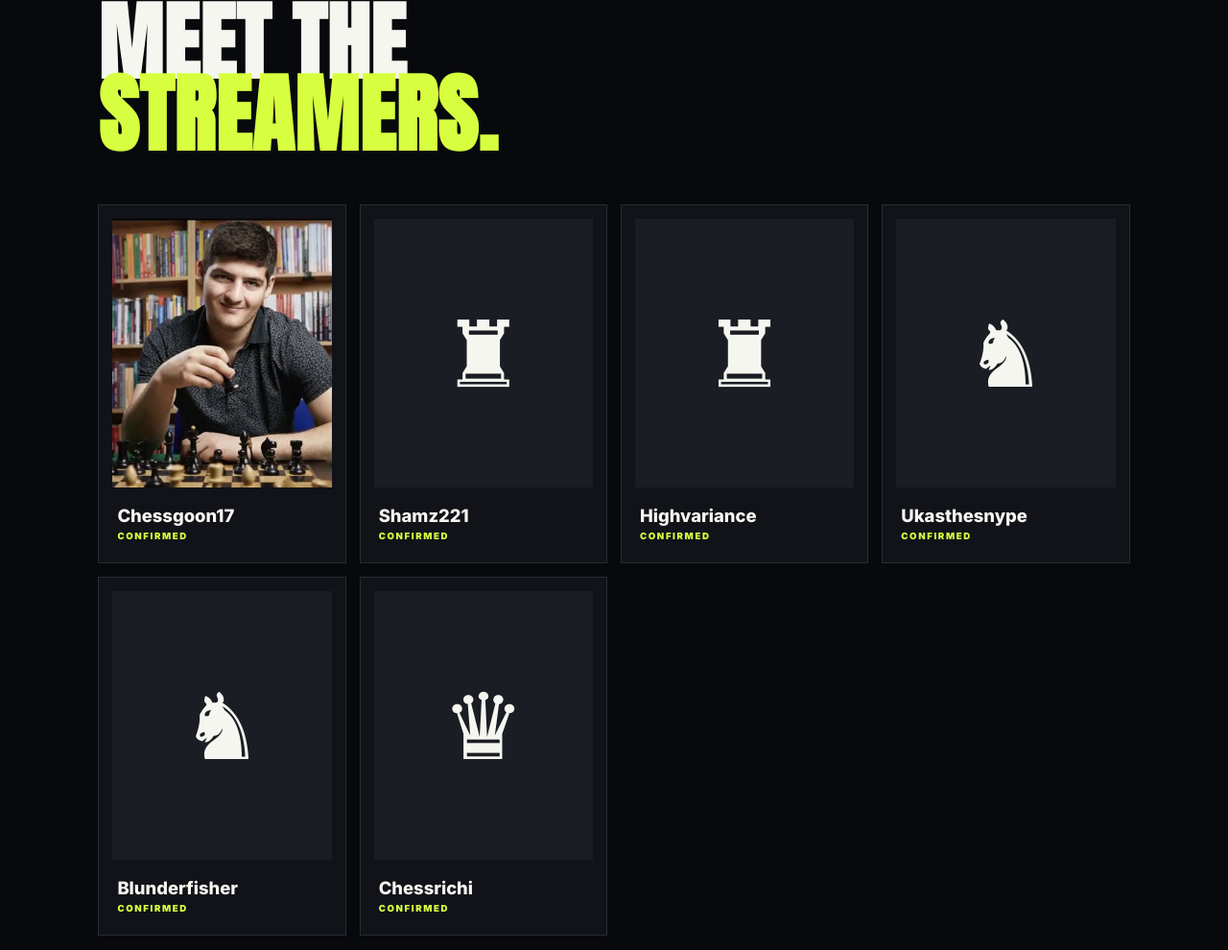
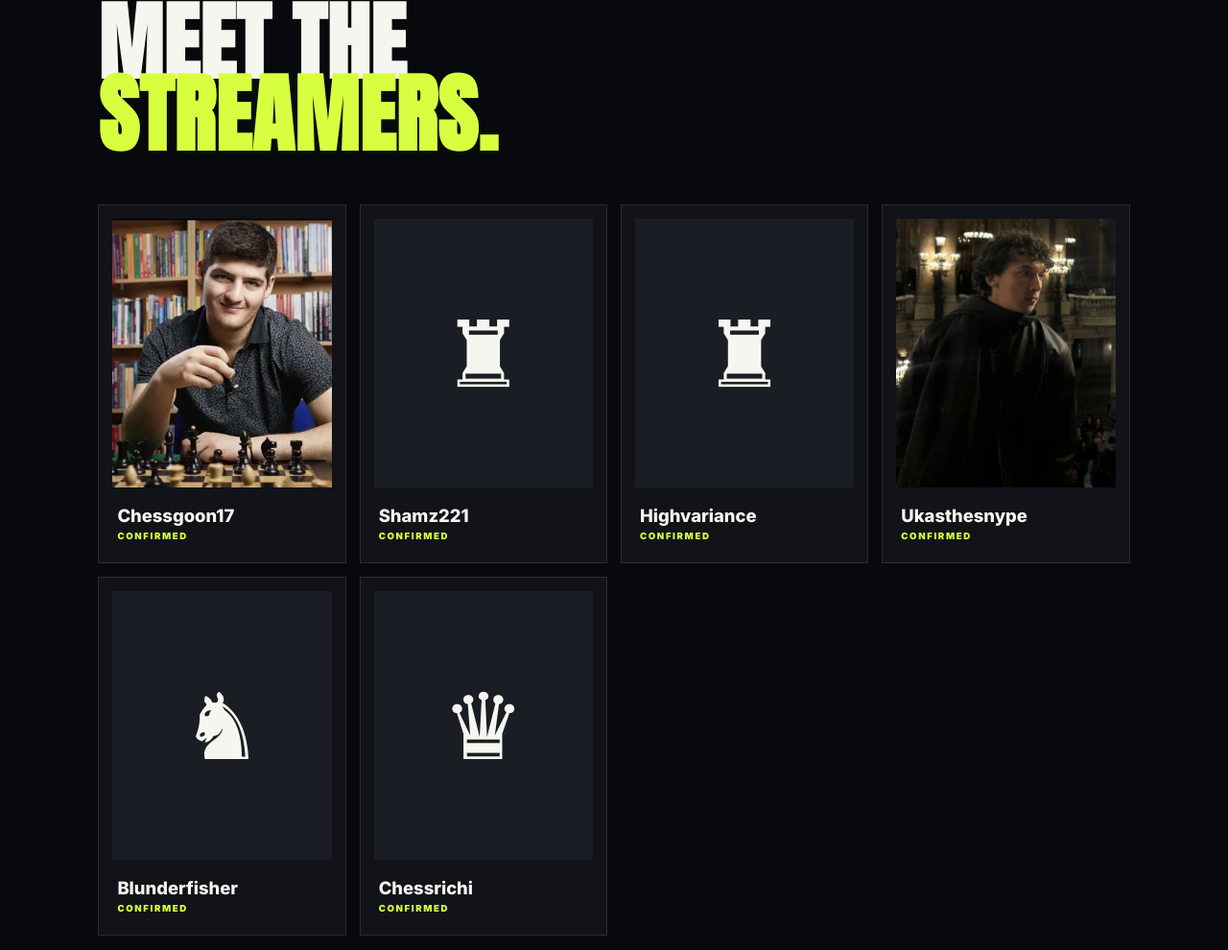
Before and after one commit to chessgoonllc/Checkmate-Friday, a plain HTML site: page index.html in a window 1280 px wide. Shown: the part 898-1888 px from the top of the page at 96% size. Drawn offline with Linux system fonts and the light colour scheme.

Commit message:
Update index.html

```diff
--- a/index.html
+++ b/index.html
@@ -35,7 +35,7 @@
      <article class="player"> <div class="photo"><img src="chessgoon17.png" alt="Chessgoon17"></div><h3>Chessgoon17</h3><p>CONFIRMED</p></article>
     <article class="player"><div class="photo placeholder">♜</div><h3>Shamz221</h3><p>CONFIRMED</p></article>
      <article class="player"><div class="photo placeholder">♜</div><h3>Highvariance</h3><p>CONFIRMED</p></article>
-    <article class="player"><div class="photo placeholder">♞</div><h3>Ukasthesnype</h3><p>CONFIRMED</p></article>
+     <article class="player"> <div class="photo"><img src="Ukas.jpg" alt="Ukasthesnype"></div><h3>Ukasthesnype</h3><p>CONFIRMED</p></article>
     <article class="player"><div class="photo placeholder">♞</div><h3>Blunderfisher</h3><p>CONFIRMED</p></article>
     <article class="player"><div class="photo placeholder">♛</div><h3>Chessrichi</h3><p>CONFIRMED</p></article>
   </div>
```
